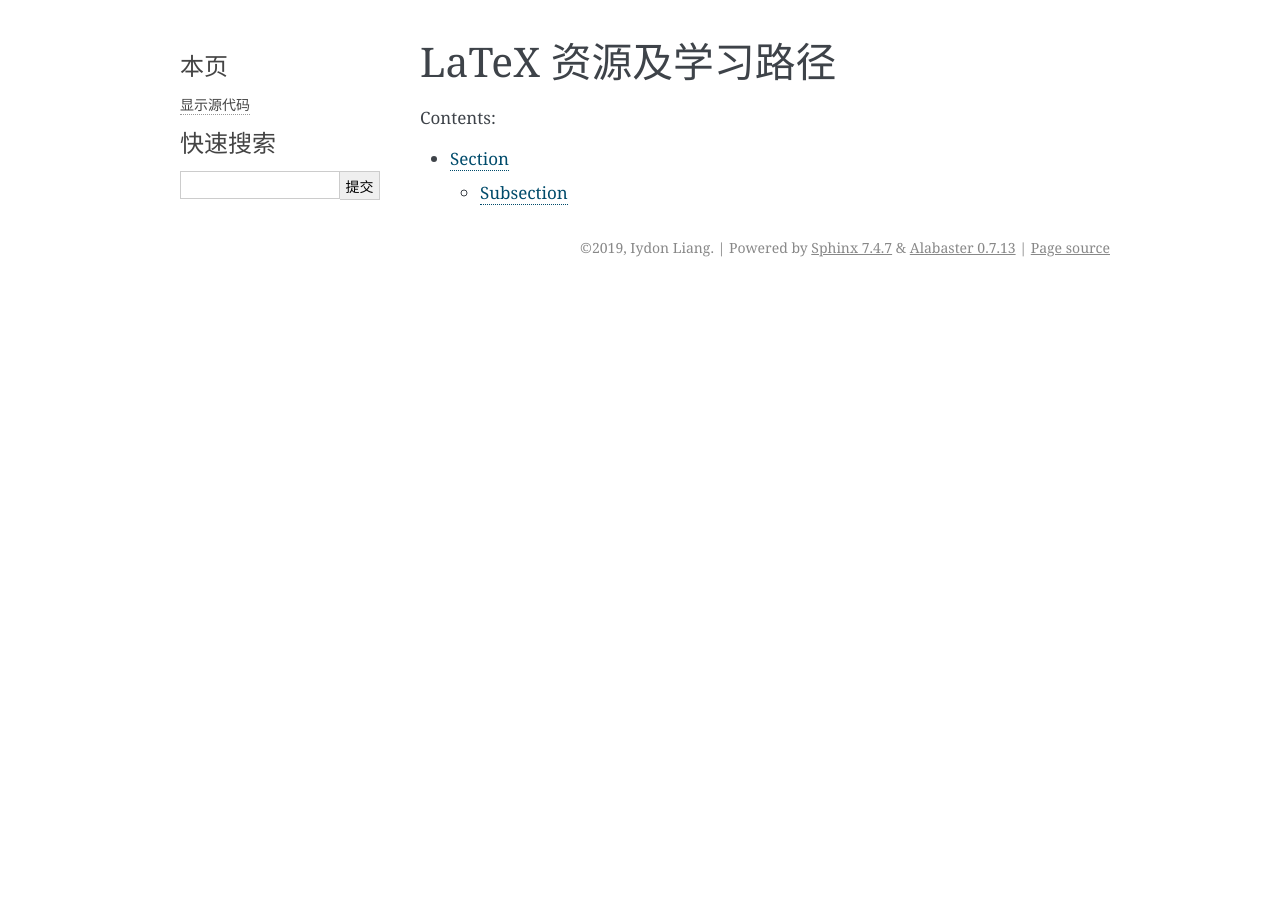
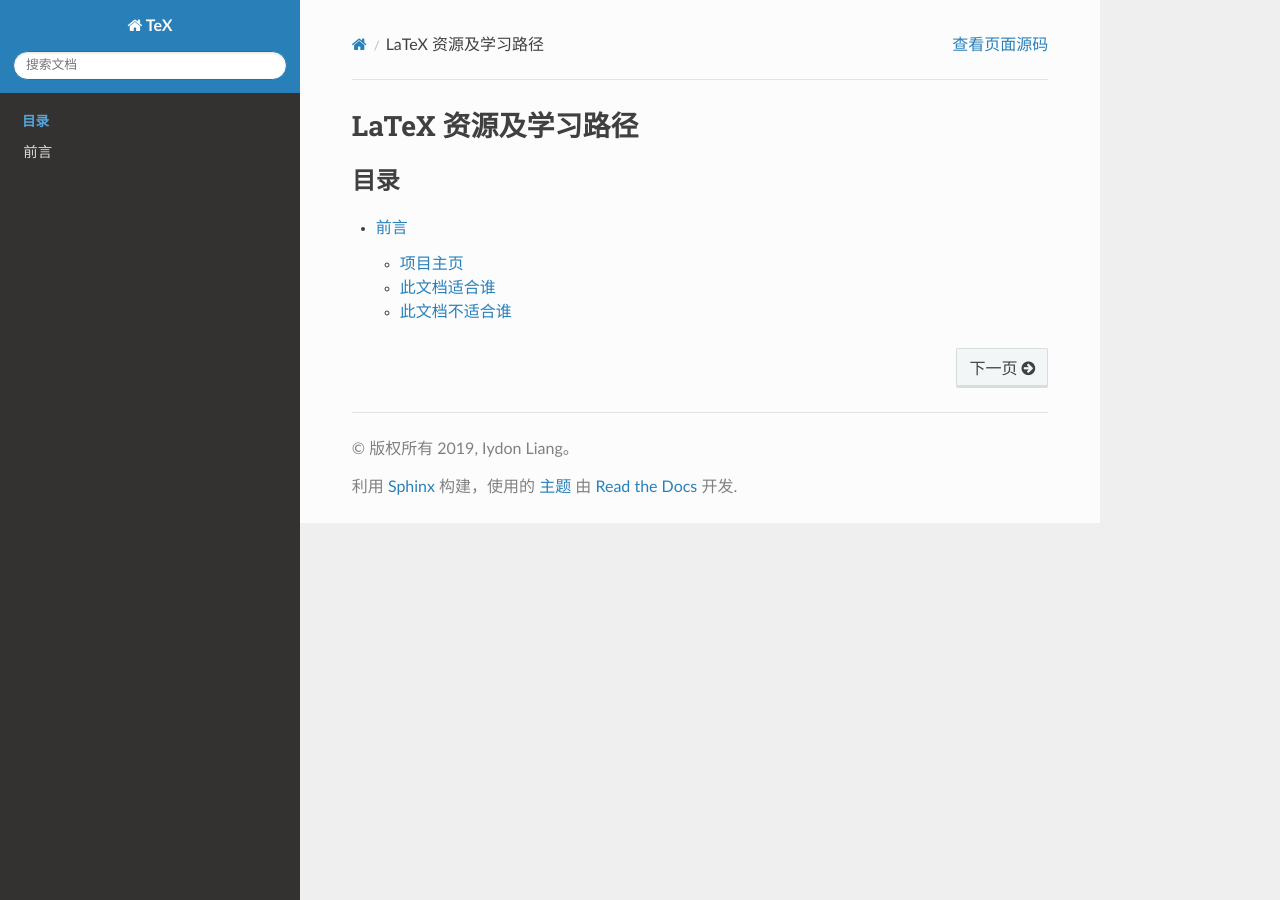
Before and after one commit to iydon/tex, a Sphinx documentation site: the page built from source/index.rst, in a window 1280 px wide. Built offline with Sphinx 7.4.7 and the Read the Docs theme 2.0.0, drawn with Linux system fonts in a browser that asks for light colours.

Commit message:
尝试-3

```diff
--- a/source/conf.py
+++ b/source/conf.py
@@ -4,7 +4,7 @@
 # list see the documentation:
 # https://www.sphinx-doc.org/en/master/usage/configuration.html
 
-# -- Theme setup --------------------------------------------------------------
+# -- Modules -----------------------------------------------------------------
 
 import sphinx_rtd_theme
 
@@ -61,7 +61,8 @@ exclude_patterns = []
 # The theme to use for HTML and HTML Help pages.  See the documentation for
 # a list of builtin themes.
 #
-html_theme = 'alabaster'
+html_theme = 'sphinx_rtd_theme'
+html_theme_path = [sphinx_rtd_theme.get_html_theme_path()]
 
 # Add any paths that contain custom static files (such as style sheets) here,
 # relative to this directory. They are copied after the builtin static files,
--- a/source/contents.md
+++ /dev/null
@@ -1,5 +0,0 @@
-# Section
-## Subsection
-Hello world!
-
-![](_static/images/1.jpg)
--- a/source/index.rst
+++ b/source/index.rst
@@ -8,6 +8,6 @@ LaTeX 资源及学习路径
 
 .. toctree::
    :maxdepth: 2
-   :caption: Contents:
+   :caption: 目录
 
-   contents
+   preface
--- /dev/null
+++ b/source/preface.md
@@ -0,0 +1,11 @@
+# 前言
+## 项目主页
+[Iydon/tex](https://github.com/Iydon/tex)
+
+
+## 此文档适合谁
+Lipsum
+
+
+## 此文档不适合谁
+Lipsum
```
